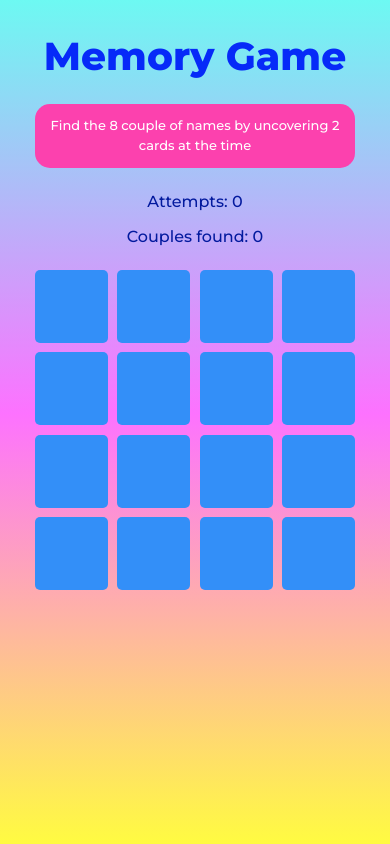
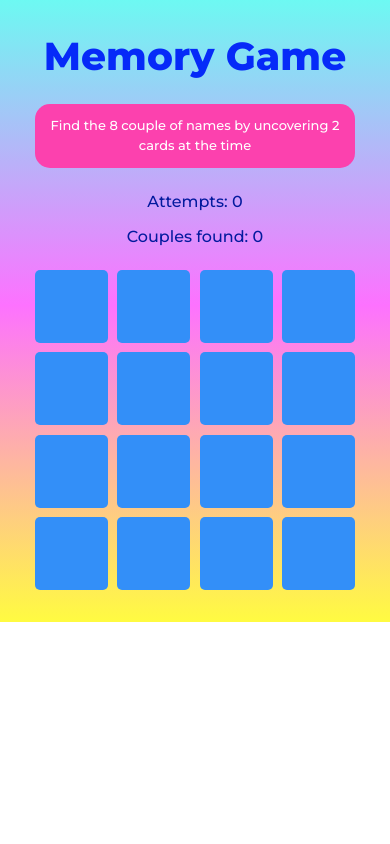
Before and after one commit to Sesadada/Memory-Game, a React (Create React App) app: page / in a window 390 px wide. Built offline with nearby package versions, Linux system fonts and the light colour scheme.

Commit message:
padding in grid mobile

```diff
--- a/src/App.css
+++ b/src/App.css
@@ -19,6 +19,7 @@
   );
   height: 100vh;
 }
+
 h1 {
   font-size: 40px;
   font-weight: 500;
@@ -166,6 +167,9 @@ h1 {
 
 /*  for mobiles  */
 @media only screen and (max-width: 600px) {
+  .App {
+    height: 100%;
+  }
   h1 {
     font-size: 39px;
     font-weight: 800;
@@ -212,6 +216,7 @@ h1 {
     gap: 0.6rem;
     width: 20rem;
     text-align: center;
+    padding-bottom: 2rem;
   }
 
   .tile {
```
